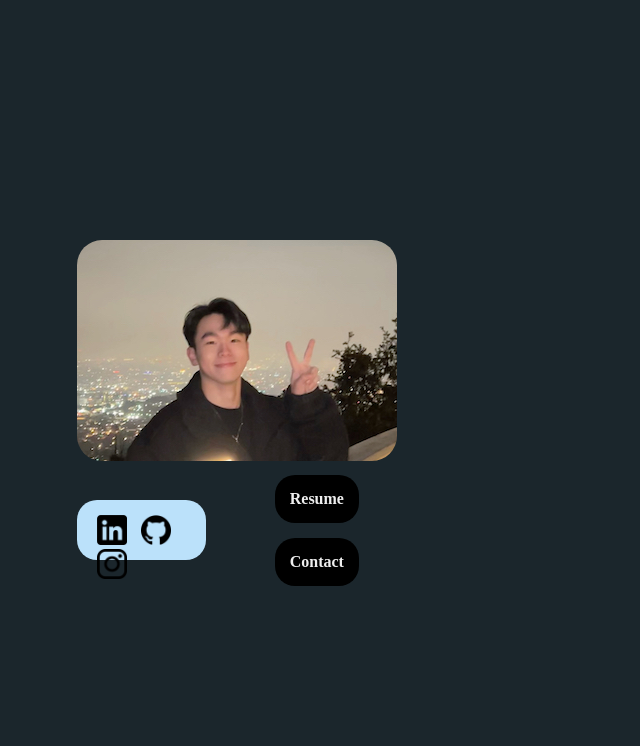
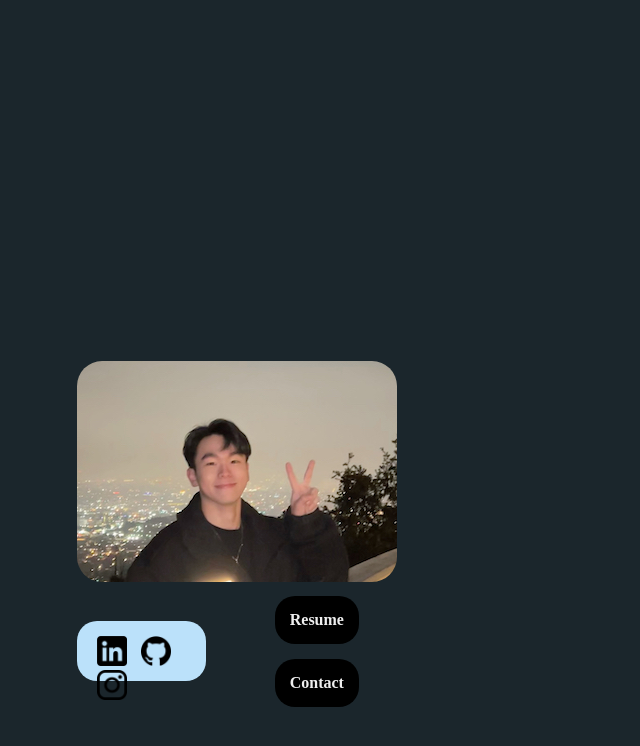
Before and after one commit to xtcpete/MyWebsite, a Flask app: template templates/index.html in a window 1280 px wide. Shown: the part 1607-2353 px from the top of the page, without its empty margins (0-640 px from the left). Run offline with Flask 3, Linux system fonts and the light colour scheme; the template is opened without the code that fills it, so the values that code supplies are empty.

Commit message:
Update index.css

```diff
--- a/static/css/index.css
+++ b/static/css/index.css
@@ -368,8 +368,7 @@ section{
 
 .personal-info{
     position: absolute;
-    bottom: 8%;
-    bottom: 8%;
+    bottom: 3%;
     margin-left: 6%;
     color: #EEEEEE;
     z-index: 1;
@@ -386,7 +385,7 @@ section{
 .highlight{
     font-size: 1em;
     margin-bottom: 15px;
-    width: 55%;
+    width: 45%;
 }
 
 .links-wrapper{
```
